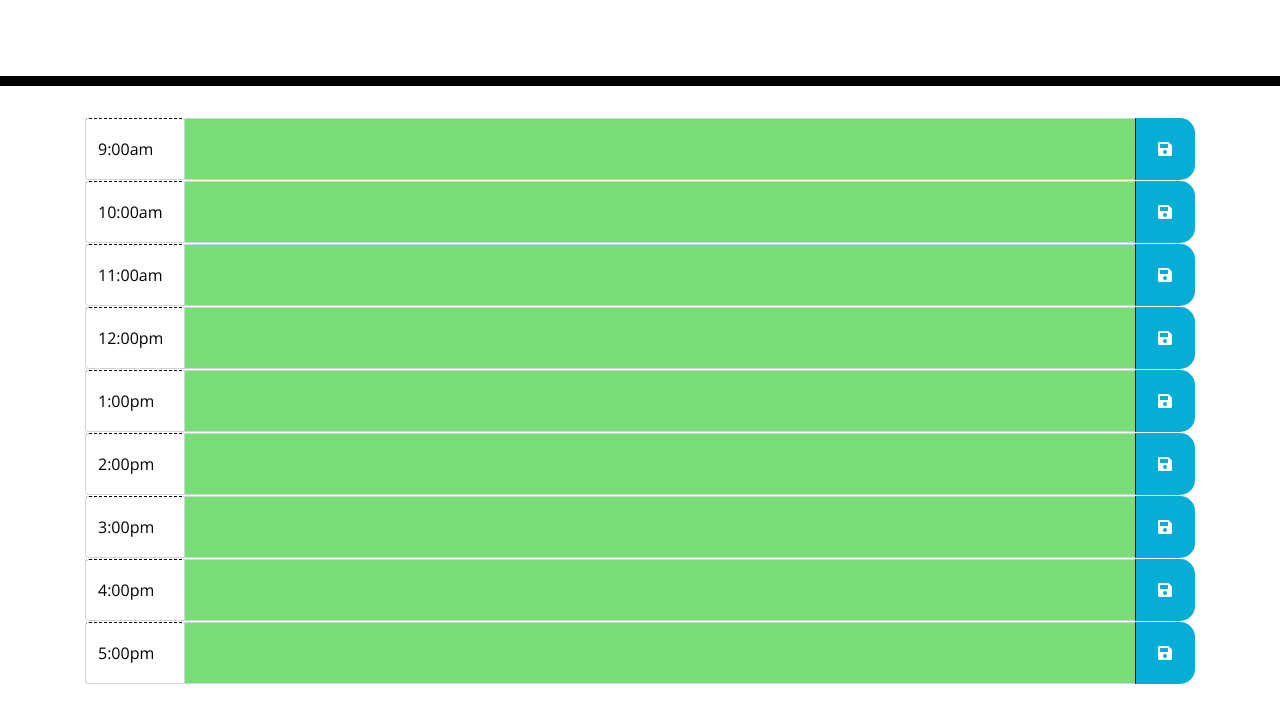
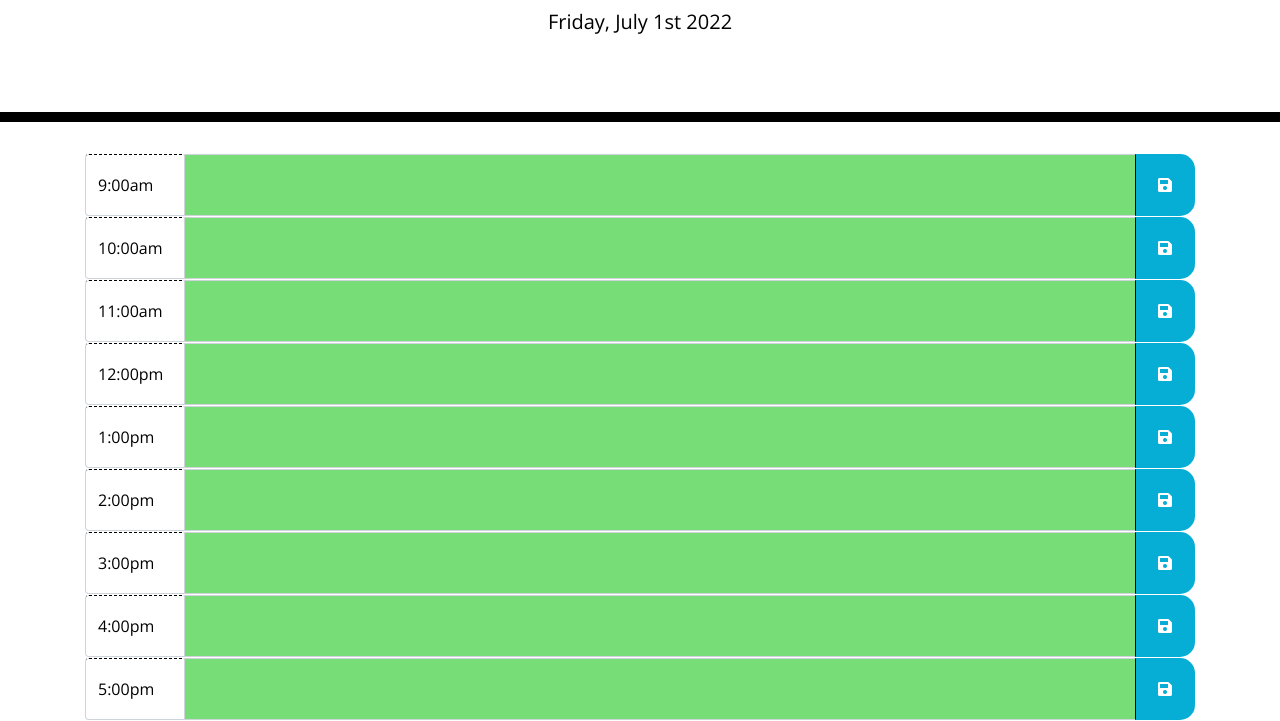
Before and after one commit to lshillman/daily-planner, a plain HTML site: page index.html in a window 1280 px wide. Shown: the part 182-903 px from the top of the page. Before the commit the page ends 867 px from the top, so only its background shows below. Drawn offline with nearby package versions, Linux system fonts and the light colour scheme.

```diff
--- a/assets/css/style.css
+++ b/assets/css/style.css
@@ -46,7 +46,7 @@
 
 .past {
   background-color: #d3d3d3;
-  color: white;
+  color: #000; /* Changed this from the original white for accessibility */
 }
 
 .present {
--- a/assets/js/script.js
+++ b/assets/js/script.js
@@ -1,5 +1,4 @@
-console.log("I'm a JavaScript file linked to this page!");
-
+// target all buttons and text areas
 var text9am = $('#9amText');
 var btn9am = $('#9amBtn');
 
@@ -27,23 +26,54 @@
 var text5pm = $('#5pmText');
 var btn5pm = $('#5pmBtn');
 
+// target the day paragraph in the header
+var currentDay = $('#currentDay');
+
+
+//create arrays of textareas and buttons so we don't have to do a bunch of manual stuff
 timeblocks = [text9am, text10am, text11am, text12pm, text1pm, text2pm, text3pm, text4pm, text5pm];
+saveButtons = [btn9am, btn10am, btn11am, btn12pm, btn1pm, btn2pm, btn3pm, btn4pm, btn5pm];
 
+// create a moment for the current date and time
 var now = moment();
-// var now = {hour: function(){return 12;}}; // for testing purposes
 
+// var now = {hour: function(){return 11;}}; // for testing purposes
+
+// apply formatting to textareas
 for (i=0; i < timeblocks.length; i++){
     if (now.hour() == timeblocks[i].data("hour")) {
-        console.log("NOW" + timeblocks[i]);
         timeblocks[i].addClass("present");
     } else if (now.hour() > timeblocks[i].data("hour")) {
-        console.log("PAST" + timeblocks[i]);
         timeblocks[i].addClass("past");
     } else if (now.hour() < timeblocks[i].data("hour")) {
-        console.log("FUTURE" + timeblocks[i]);
         timeblocks[i].addClass("future");
     }
 }
 
-//TODO add click listeners to save buttons
-//TODO save user inputs to localstorage
+//add click listeners to save buttons
+for (i=0; i < saveButtons.length; i++) {
+    saveButtons[i].click(saveToLocal);
+}
+
+// save events to localstorage
+function saveToLocal(e) {
+    console.log(e.currentTarget.parentElement.previousElementSibling);
+    localStorage.setItem(e.currentTarget.parentElement.previousElementSibling.id, e.currentTarget.parentElement.previousElementSibling.value);
+}
+
+// Display the current day and populate the timeblocks from localStorage, if they exist
+function init() {
+    currentDay.text(now.format('dddd, MMMM Do YYYY'));
+    text9am.val(localStorage.getItem("9amText"));
+    text10am.val(localStorage.getItem("10amText"));
+    text11am.val(localStorage.getItem("11amText"));
+    text12pm.val(localStorage.getItem("12pmText"));
+    text1pm.val(localStorage.getItem("1pmText"));
+    text2pm.val(localStorage.getItem("2pmText"));
+    text3pm.val(localStorage.getItem("3pmText"));
+    text4pm.val(localStorage.getItem("4pmText"));
+    text5pm.val(localStorage.getItem("5pmText"));
+}
+
+// run this when the page loads
+init();
```
